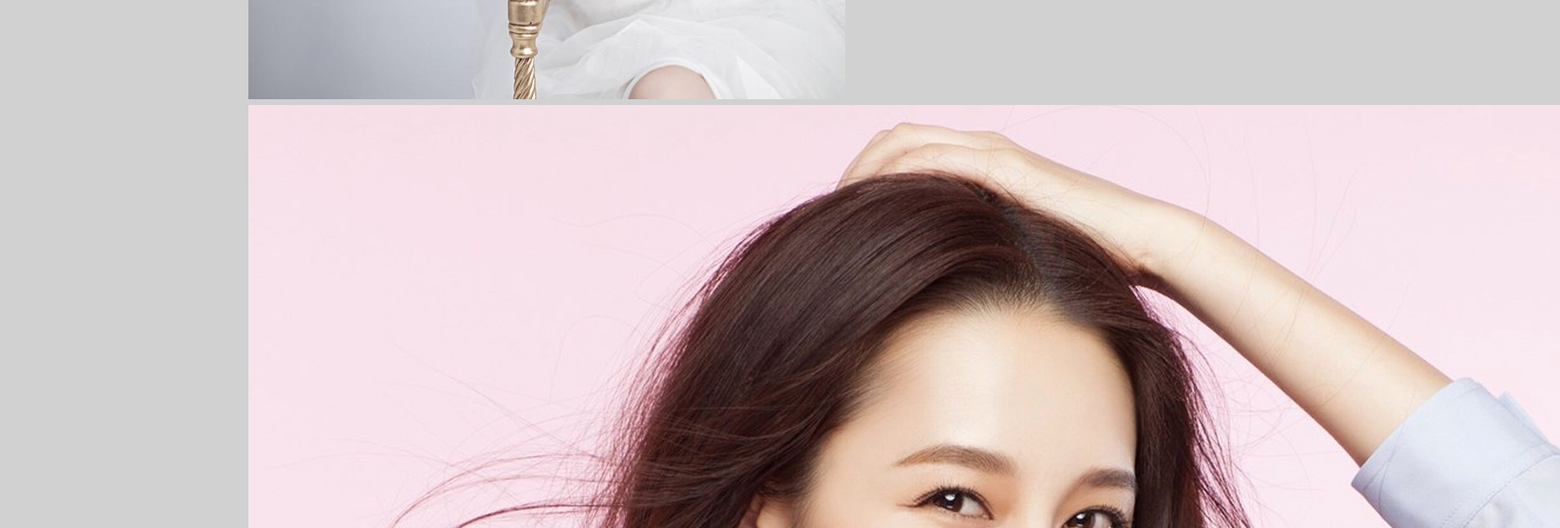
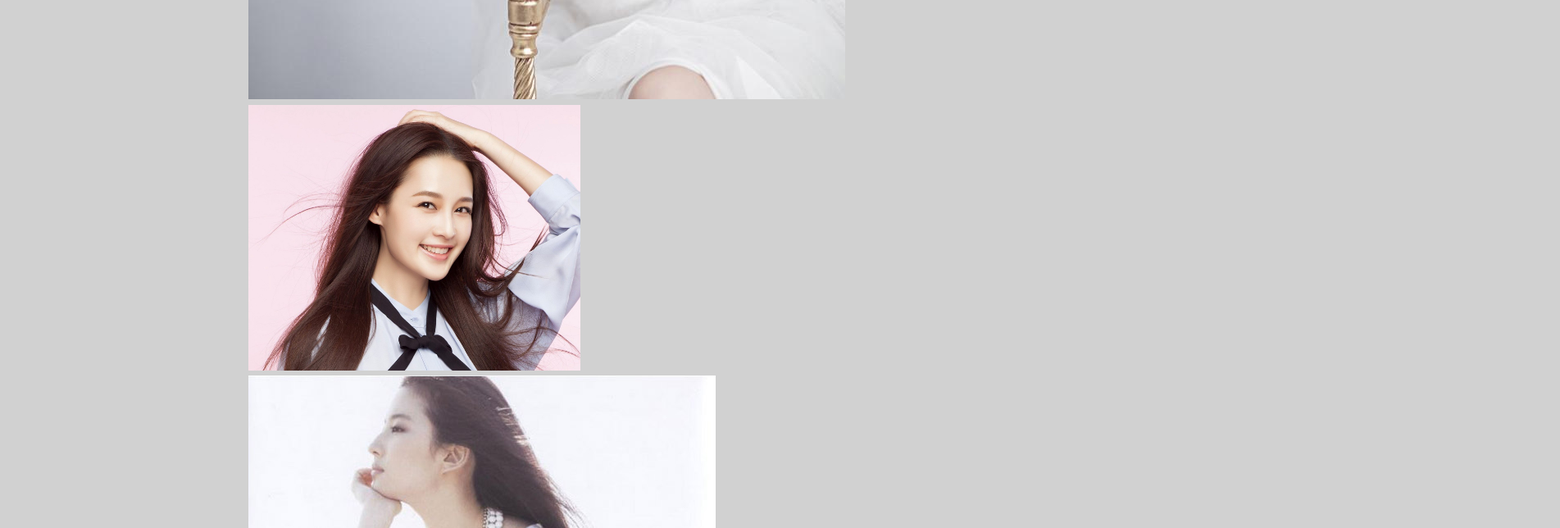
Before and after one commit to gityjp3/gityjp3.github.io, a plain HTML site: page index.html in a window 1280 px wide. Shown: the part 1020-1664 px from the top of the page at 82% size, 1903 px wide, since content can reach past the window. Drawn offline with nearby package versions, Linux system fonts and the light colour scheme.

Commit message:
我修改了图片

```diff
--- a/index.html
+++ b/index.html
@@ -28,7 +28,7 @@
     <p>愿你自己有充分的忍耐去担当，有充分单纯的心去信仰。请你相信：无论如何，生活是合理的。</p>
       <p>每个人都是单枪匹马在闯荡险象环生的人生，一念起，风生水起。一念落，万劫不复。——夏七夕   </p>
 <img src="images/beauty.jpg" alt="" />
-<img src="images/beauty1.jpeg" alt="" />
+<img src="images/beauty1.jpeg" alt="" style="width:60%;height: 60%"/>
 <img src="images/beauty2.jpg" alt="" />
 <img src="images/beauty3.jpeg" alt="" />
 
```
